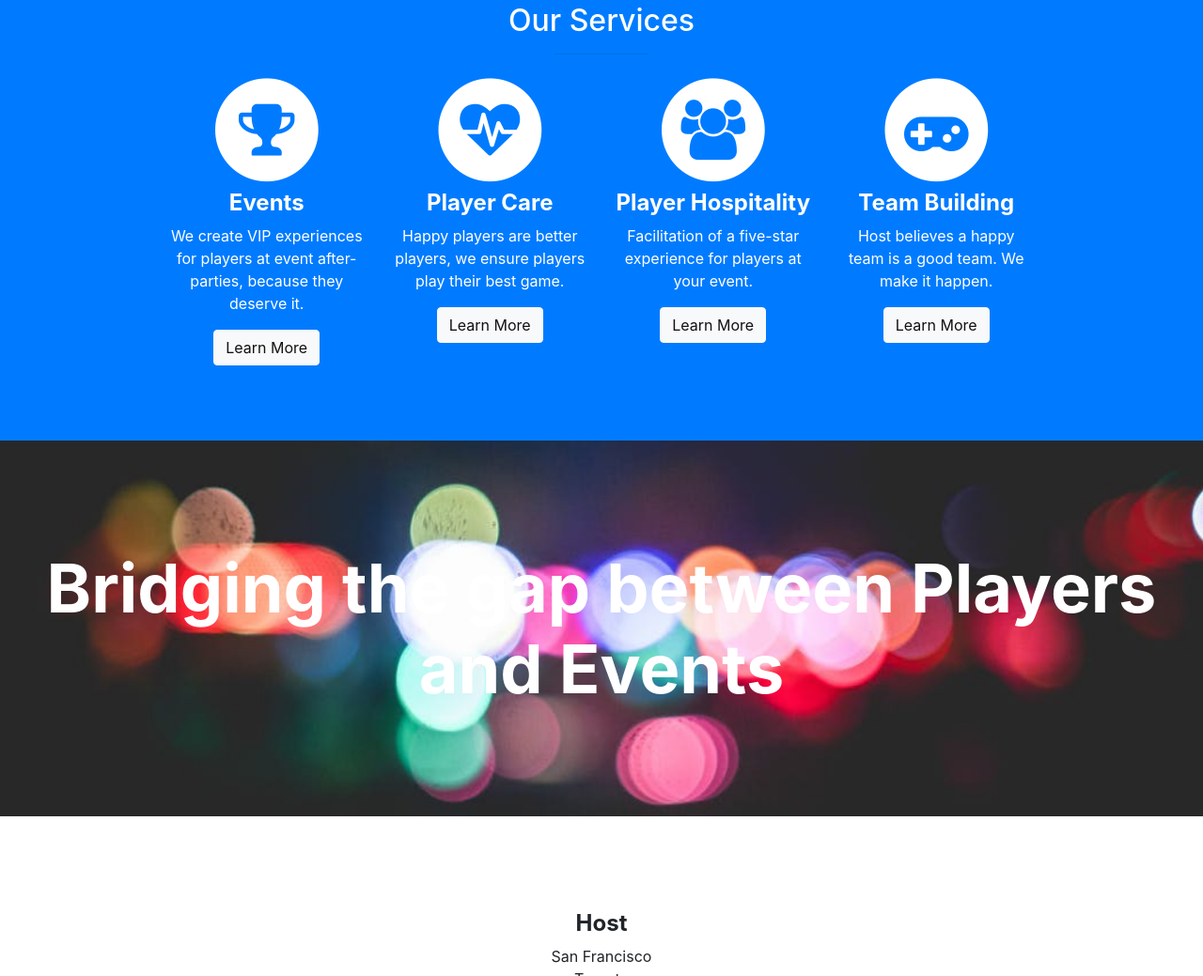
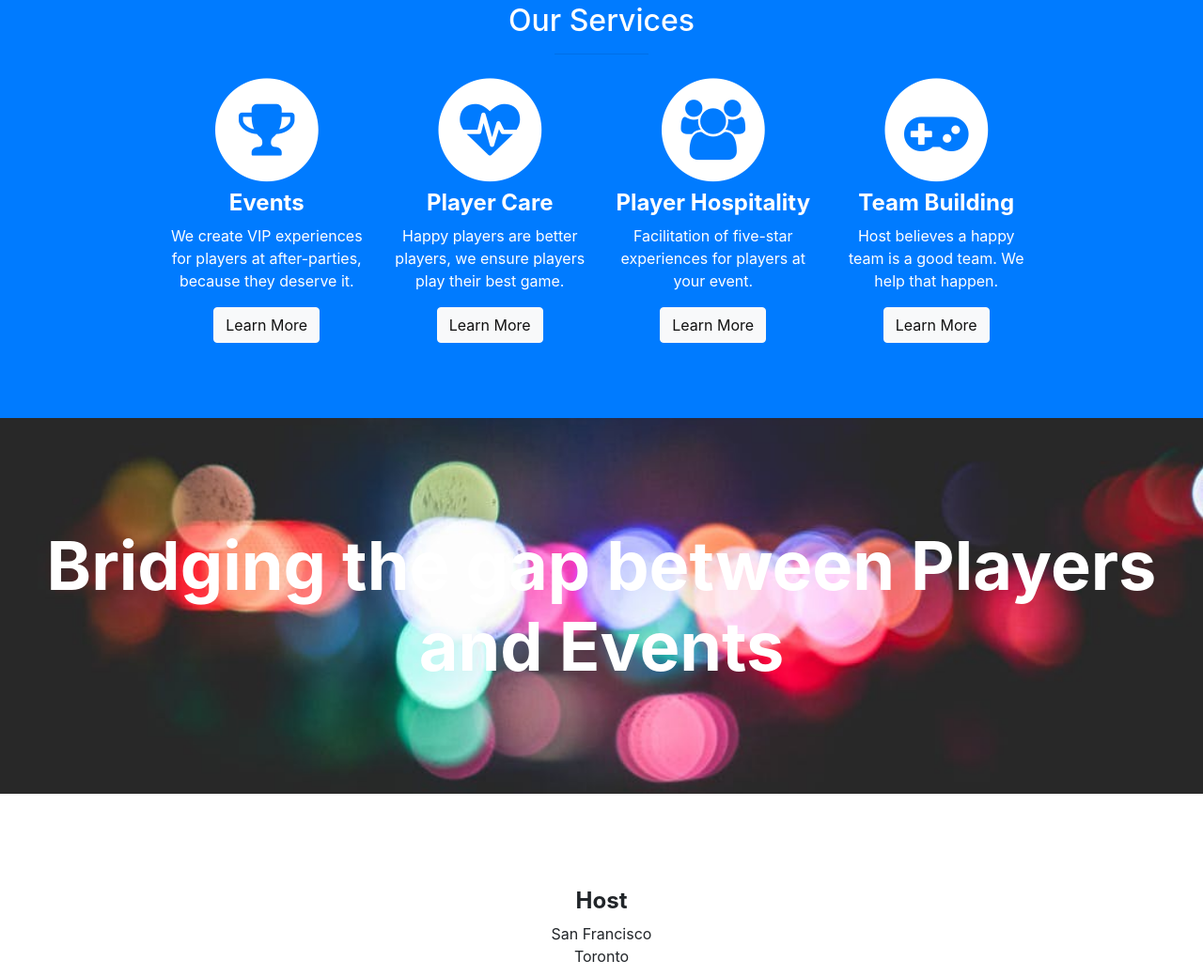
Before and after one commit to HostEsports/HostEsports.github.io, a website with bundled scripts: page index.html in a window 1280 px wide. Shown: the part 1078-2117 px from the top of the page at 94% size. Built offline with nearby package versions, Linux system fonts and the light colour scheme.

Commit message:
Update index.html

```diff
--- a/index.html
+++ b/index.html
@@ -84,7 +84,7 @@
               <h4>
                 <strong>Events</strong>
               </h4>
-              <p>We create VIP experiences for players at event after-parties, because they deserve it.</p>
+              <p>We create VIP experiences for players at after-parties, because they deserve it.</p>
               <a href="mailto:info@hostesports.com" class="btn btn-light">Learn More</a>
             </div>
           </div>
@@ -110,7 +110,7 @@
               <h4>
                 <strong>Player Hospitality</strong>
               </h4>
-              <p>Facilitation of a five-star experience for players at your event.</p>
+              <p>Facilitation of five-star experiences for players at your event.</p>
               <a href="mailto:info@hostesports.com" class="btn btn-light">Learn More</a>
             </div>
           </div>
@@ -123,7 +123,7 @@
               <h4>
                 <strong>Team Building</strong>
               </h4>
-              <p>Host believes a happy team is a good team. We make it happen. </p>
+              <p>Host believes a happy team is a good team. We help that happen. </p>
               <a href="mailto:info@hostesports.com" class="btn btn-light">Learn More</a>
             </div>
           </div>
```
